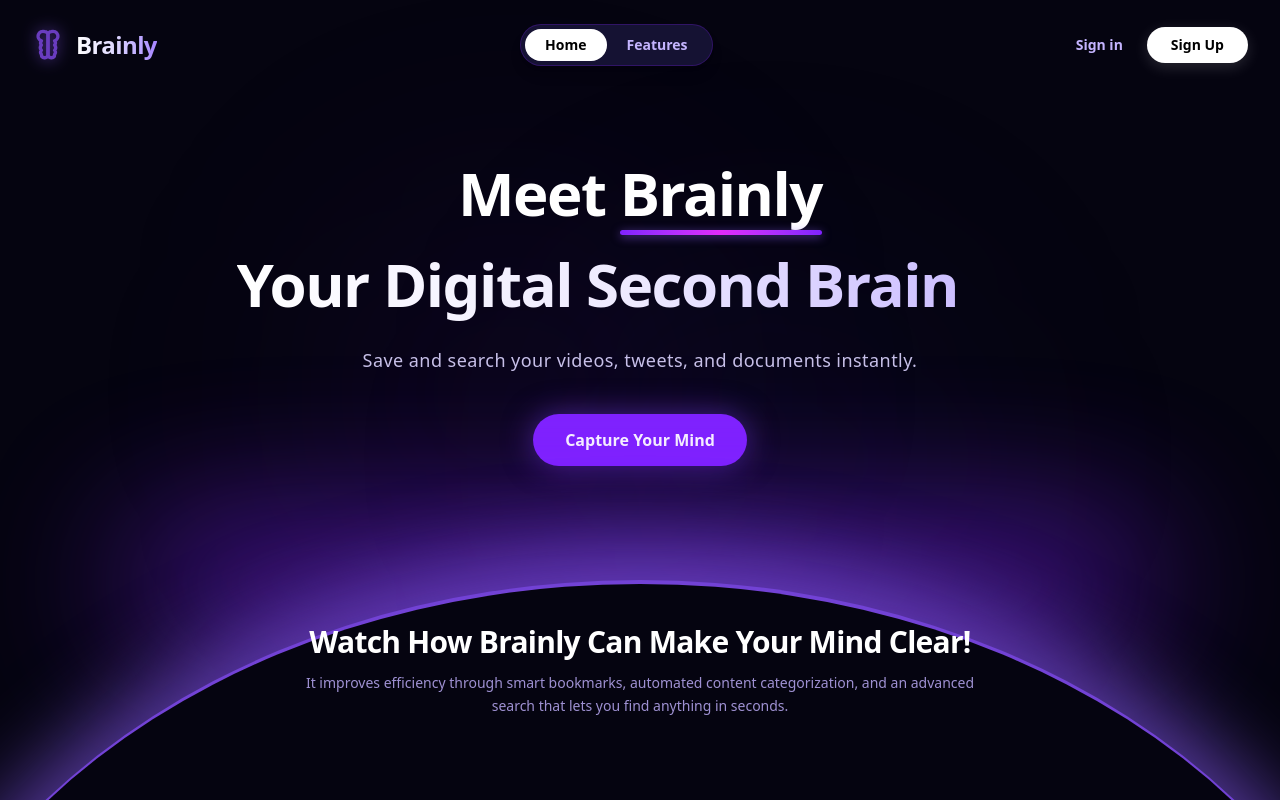
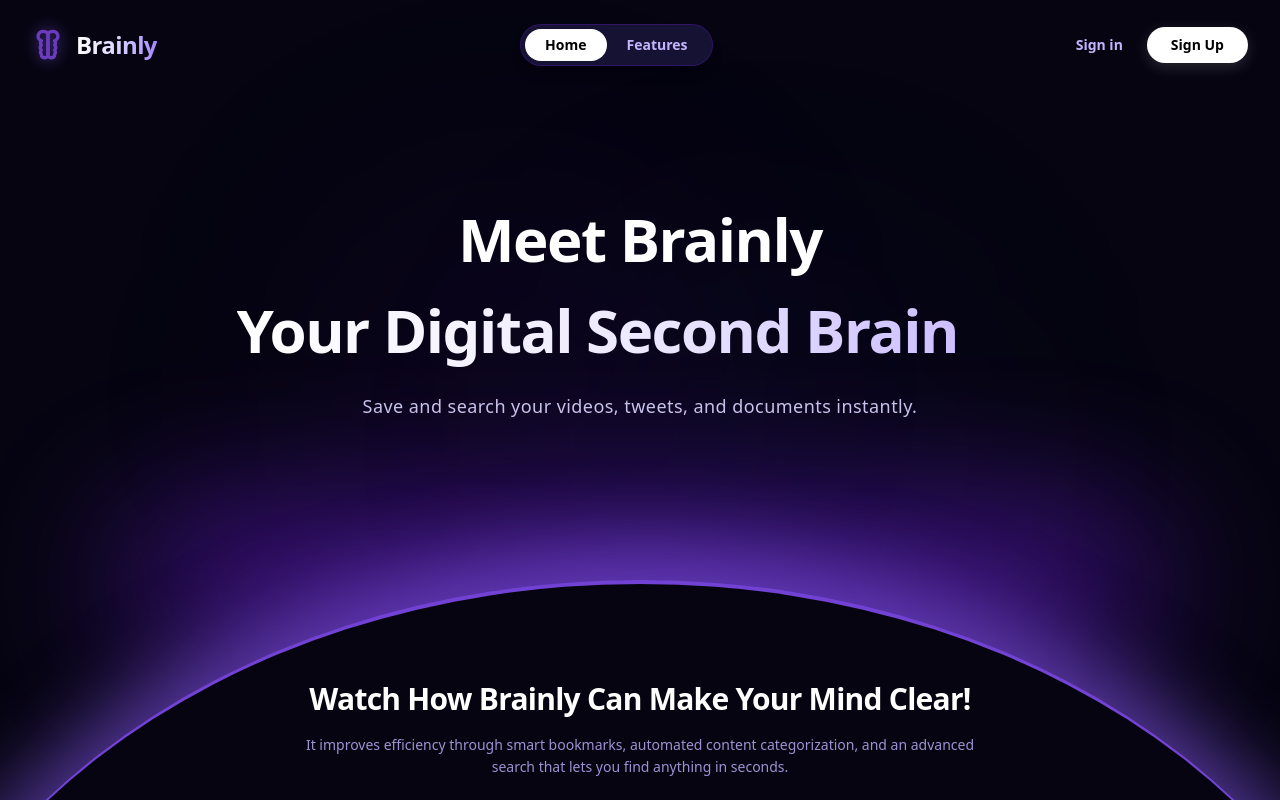
Before and after one commit to sainideep1234/brainly, a Next.js app in the folder frontend/: page / in a window 1280 px wide. Built offline with nearby package versions, Linux system fonts and the light colour scheme.

Commit message:
fixed clickable navigation, removed underline and buttons, adjusted text layout

```diff
--- a/frontend/app/page.tsx
+++ b/frontend/app/page.tsx
@@ -19,7 +19,7 @@ const LandingPage = ({ onGetStarted }: { onGetStarted: () => void }) => {
       <div className="absolute top-1/3 right-1/4 w-96 h-96 bg-indigo-900/10 rounded-full blur-[120px] pointer-events-none"></div>
 
       {/* Header */}
-      <header className="flex justify-between items-center px-8 py-6 z-10">
+      <header className="flex justify-between items-center px-8 py-6 z-40 relative">
         {/* Logo */}
         <div className="flex items-center gap-3">
           <svg className="w-8 h-8 text-violet-500 drop-shadow-[0_0_8px_rgba(139,92,246,0.8)] animate-pulse" viewBox="0 0 24 24" fill="none" stroke="currentColor" strokeWidth="2.5" strokeLinecap="round" strokeLinejoin="round">
@@ -63,34 +63,21 @@ const LandingPage = ({ onGetStarted }: { onGetStarted: () => void }) => {
       </header>
 
       {/* Main Content Area */}
-      <div className="flex-1 flex flex-col items-center justify-center z-10 -mt-12">
+      <div className="flex-1 flex flex-col items-center justify-center z-20 relative -mt-12">
         {currentTab === "home" ? (
           <main className="flex flex-col items-center text-center px-4 animate-fadeIn">
             {/* Title */}
             <h1 className="text-4xl md:text-6xl font-bold tracking-tight text-white mb-6 leading-tight">
-              Meet{" "}
-              <span className="relative inline-block text-white font-extrabold">
-                Brainly
-                <span className="absolute left-0 -bottom-1 w-full h-[5px] bg-gradient-to-r from-violet-600 via-fuchsia-500 to-violet-600 rounded-full shadow-[0_2px_10px_rgba(139,92,246,0.6)]"></span>
-              </span>{" "}
-              <br />
+              Meet Brainly <br />
               <span className="flex items-center justify-center gap-3 mt-4 font-extrabold bg-gradient-to-r from-white via-violet-100 to-violet-300 bg-clip-text text-transparent">
                 Your Digital Second Brain <span className="animate-pulse">✨</span>
               </span>
             </h1>
 
             {/* Subtitle / Description - Max 10 words, single line */}
-            <p className="text-violet-200/90 text-sm md:text-lg font-medium mb-10 px-2 tracking-wide">
+            <p className="text-violet-200/90 text-sm md:text-lg font-medium px-2 tracking-wide">
               Save and search your videos, tweets, and documents instantly.
             </p>
-
-            {/* Action Button */}
-            <button
-              onClick={onGetStarted}
-              className="bg-violet-600 hover:bg-violet-500 text-white font-bold px-8 py-3.5 rounded-full text-md shadow-[0_0_30px_rgba(124,58,237,0.5)] hover:shadow-[0_0_40px_rgba(124,58,237,0.7)] hover:scale-105 active:scale-95 transition-all duration-300 cursor-pointer"
-            >
-              Capture Your Mind
-            </button>
           </main>
         ) : (
           <main className="max-w-5xl w-full px-8 flex flex-col items-center text-center animate-fadeIn">
@@ -132,11 +119,11 @@ const LandingPage = ({ onGetStarted }: { onGetStarted: () => void }) => {
         <div className="absolute left-1/2 -translate-x-1/2 -top-12 w-[80vw] h-[100px] bg-violet-600 rounded-full blur-[80px] opacity-70 pointer-events-none"></div>
 
         {/* Glowing Circle */}
-        <div className="absolute left-1/2 -translate-x-1/2 top-0 w-[140vw] md:w-[120vw] h-[1200px] rounded-[50%] bg-[#050410] border-t-4 border-violet-500/80 shadow-[0_-30px_80px_rgba(139,92,246,0.6)] flex flex-col items-center pt-8 md:pt-10 px-4">
-          <h2 className="text-xl md:text-3xl font-extrabold text-white tracking-tight text-center max-w-3xl">
+        <div className="absolute left-1/2 -translate-x-1/2 top-0 w-[140vw] md:w-[120vw] h-[1200px] rounded-[50%] bg-[#050410] border-t-4 border-violet-500/80 shadow-[0_-30px_80px_rgba(139,92,246,0.6)] flex flex-col items-center pt-16 md:pt-24 px-8">
+          <h2 className="text-xl md:text-3xl font-extrabold text-white tracking-tight text-center max-w-3xl leading-tight">
             Watch How Brainly Can Make Your Mind Clear!
           </h2>
-          <p className="max-w-2xl text-violet-300/80 text-xs md:text-sm text-center mt-3 leading-relaxed">
+          <p className="max-w-2xl text-violet-300/80 text-xs md:text-sm text-center mt-4 leading-relaxed">
             It improves efficiency through smart bookmarks, automated content categorization, and an advanced search that lets you find anything in seconds.
           </p>
         </div>
```
